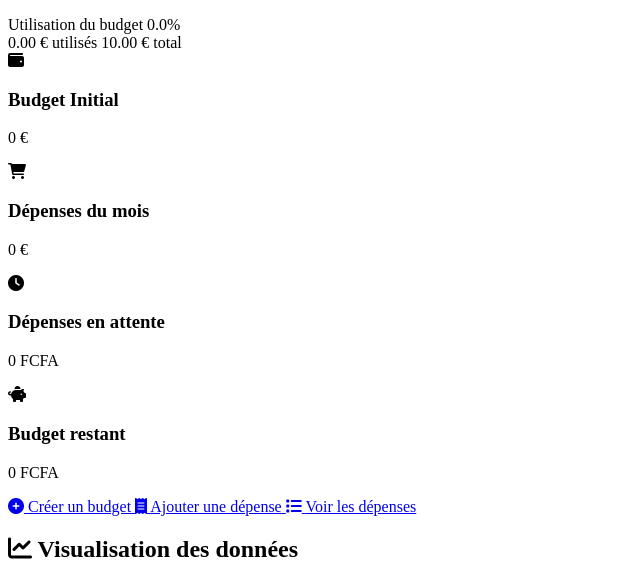
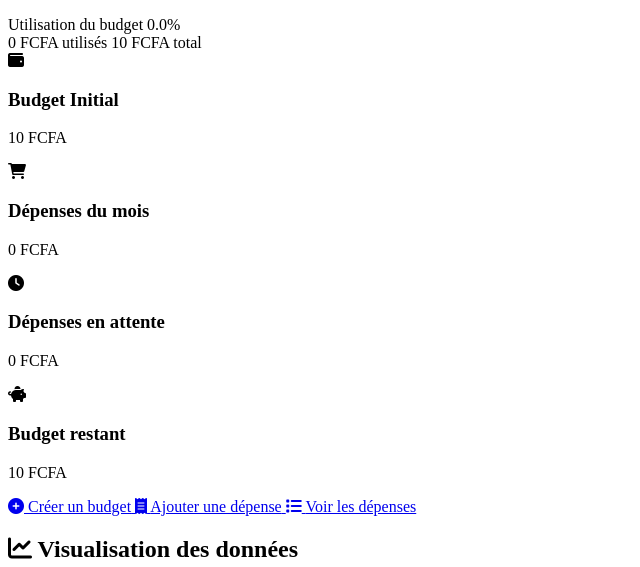
Before and after one commit to merek7/kitismart, a PHP site: template app/views/dashboard/index.php in a window 1280 px wide. Shown: the part 99-666 px from the top of the page, without its empty margins (0-640 px from the left). Run offline with PHP 8.4, Linux system fonts and the light colour scheme; the template is opened without the code that fills it: most values are stand-ins (such as "Sample title", 1, 10 or a date in 2020).

Commit message:
fix: Fix expense_list CSS loading and dashboard stat card values
Problem 1 - expense_list had no styles:
- ExpenseController::list() was not loading CSS/JS files
- Added 'styles' => ['dashboard/expense_list.css']
- Added 'pageScripts' => ['dashboard/expense_list.js']
- Now expense_list page displays with proper styling

Problem 2 - Dashboard stat cards showed "0 €":
- Stat cards had data-value attributes but no JS to animate them
- charts.js only handles chart animations, not stat-value
- Changed from data-value + JS animation to direct PHP display
- Fixed all 4 stat cards to show actual values immediately

Currency Fixes:
- Changed all "€" to "FCFA" in dashboard
- Added proper number formatting with thousand separators
- Budget progress bar now shows "FCFA" instead of "€"

Files modified:
- app/controllers/ExpenseController.php (lines 253-254)
- app/views/dashboard/index.php (lines 53-54, 66-103)

```diff
--- a/app/controllers/ExpenseController.php
+++ b/app/controllers/ExpenseController.php
@@ -250,6 +250,8 @@ class ExpenseController extends Controller
                 'categories' => $categories,
                 'customCategories' => $customCategories,
                 'stats' => $stats,
+                'styles' => ['dashboard/expense_list.css'],
+                'pageScripts' => ['dashboard/expense_list.js'],
                 'layout' => 'dashboard'
             ]);
 
--- a/app/views/dashboard/index.php
+++ b/app/views/dashboard/index.php
@@ -50,8 +50,8 @@ $title = 'Dashboard - KitiSmart';
                             </div>
                         </div>
                         <div class="progress-footer">
-                            <span><?= number_format($activeBudget->initial_amount - $activeBudget->remaining_amount, 2) ?> € utilisés</span>
-                            <span><?= number_format($activeBudget->initial_amount, 2) ?> € total</span>
+                            <span><?= number_format($activeBudget->initial_amount - $activeBudget->remaining_amount, 0, ',', ' ') ?> FCFA utilisés</span>
+                            <span><?= number_format($activeBudget->initial_amount, 0, ',', ' ') ?> FCFA total</span>
                         </div>
                     </div>
                 </div>
@@ -63,8 +63,8 @@ $title = 'Dashboard - KitiSmart';
                         </div>
                         <div class="stat-content">
                             <h3>Budget Initial</h3>
-                            <p class="stat-value" data-value="<?= $activeBudget->initial_amount ?>">
-                                0 €
+                            <p class="stat-value">
+                                <?= number_format($activeBudget->initial_amount, 0, ',', ' ') ?> FCFA
                             </p>
                         </div>
                     </div>
@@ -75,8 +75,8 @@ $title = 'Dashboard - KitiSmart';
                         </div>
                         <div class="stat-content">
                             <h3>Dépenses du mois</h3>
-                            <p class="stat-value" data-value="<?= $activeBudget->initial_amount - $activeBudget->remaining_amount ?>">
-                                0 €
+                            <p class="stat-value">
+                                <?= number_format($activeBudget->initial_amount - $activeBudget->remaining_amount, 0, ',', ' ') ?> FCFA
                             </p>
                         </div>
                     </div>
@@ -87,8 +87,8 @@ $title = 'Dashboard - KitiSmart';
                         </div>
                         <div class="stat-content">
                             <h3>Dépenses en attente</h3>
-                            <p class="stat-value" data-value="<?= $depenseEnAttente ?>">
-                                0 FCFA
+                            <p class="stat-value">
+                                <?= number_format($depenseEnAttente, 0, ',', ' ') ?> FCFA
                             </p>
                         </div>
                     </div>
@@ -99,9 +99,8 @@ $title = 'Dashboard - KitiSmart';
                         </div>
                         <div class="stat-content">
                             <h3>Budget restant</h3>
-                            <p class="stat-value <?= $activeBudget->remaining_amount < 0 ? 'text-danger' : 'text-success' ?>"
-                               data-value="<?= $activeBudget->remaining_amount ?>">
-                                0 FCFA
+                            <p class="stat-value <?= $activeBudget->remaining_amount < 0 ? 'text-danger' : 'text-success' ?>">
+                                <?= number_format($activeBudget->remaining_amount, 0, ',', ' ') ?> FCFA
                             </p>
                         </div>
                     </div>
```
